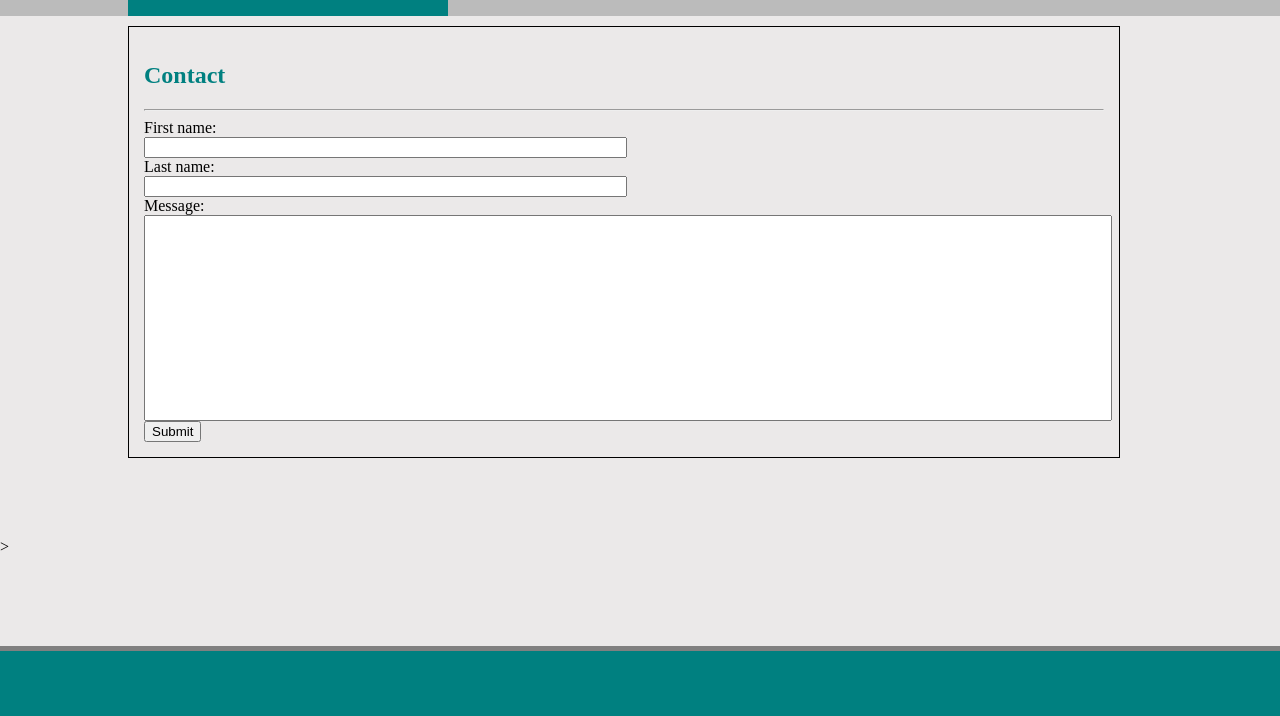
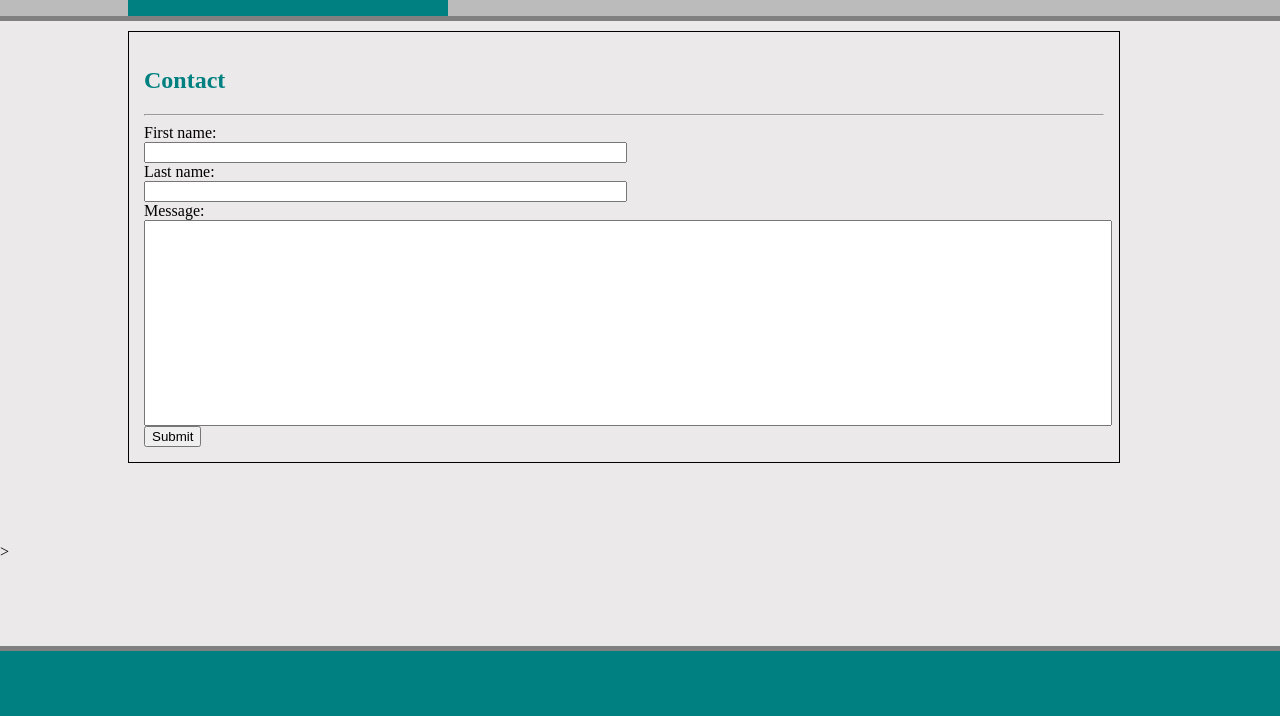
Before and after one commit to Graham91/Responsive-Portfolio, a plain HTML site: page contact.html in a window 1280 px wide. Shown: the part 84-800 px from the top of the page. Drawn offline with Linux system fonts and the light colour scheme.

Commit message:
added a grey bar

```diff
--- a/contact.html
+++ b/contact.html
@@ -15,6 +15,7 @@
         <a class=headlinks href="./portfolio.html">Portfolio</a>
         <a class=headlinks href="./contact.html">Contact</a>
     </div>
+    <div class="footerextra"></div>
     <div class="dropdown">
         <button class="dropbtn">Navigate</button>
         <div class="dropdown-content">
```
Also changed, not shown: index.html (+1 -0 lines), portfolio.html (+1 -0 lines).
